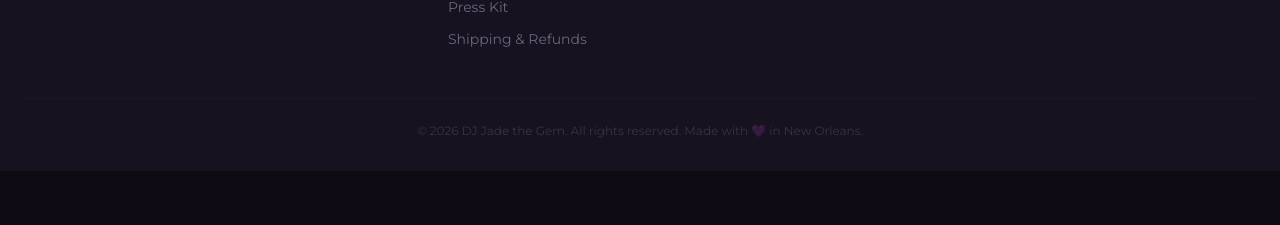
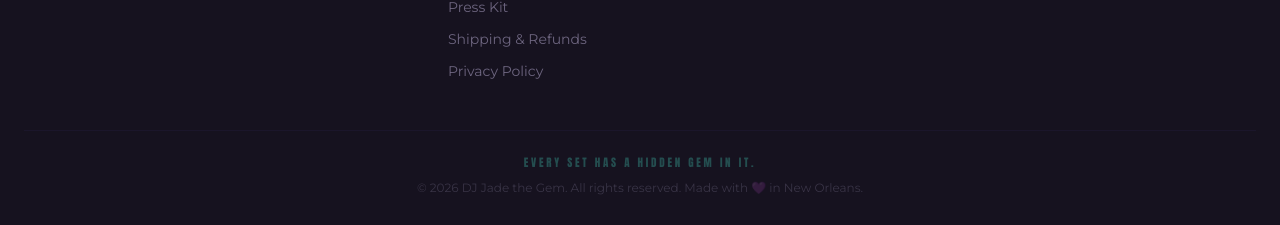
Before and after one commit to flu-wop/jade-the-gem-dj, a Next.js app: page /admin in a window 1280 px wide. Shown: the part 998-1223 px from the top of the page. Before the commit the page ends 1169 px from the top, so only its background shows below. Built offline with nearby package versions, Linux system fonts and the light colour scheme; no server answers; the database is empty.

Commit message:
feat: add on-concept footer signature line

```diff
--- a/components/Footer.tsx
+++ b/components/Footer.tsx
@@ -14,6 +14,7 @@ const pages = [
   { href: "/bookings", label: "Bookings"  },
   { href: "/press",    label: "Press Kit" },
   { href: "/refund-shipping", label: "Shipping & Refunds" },
+  { href: "/privacy", label: "Privacy Policy" },
 ];
 
 export default function Footer() {
@@ -80,8 +81,13 @@ export default function Footer() {
         </div>
 
         {/* Bottom bar */}
-        <div className="border-t border-plum/10 pt-6 text-center font-body text-xs text-mist/20">
-          © {new Date().getFullYear()} DJ Jade the Gem. All rights reserved. Made with 💜 in New Orleans.
+        <div className="border-t border-plum/10 pt-6 text-center">
+          <p className="font-sub text-[11px] tracking-[0.25em] uppercase text-jade-light/40 mb-2">
+            Every set has a hidden gem in it.
+          </p>
+          <p className="font-body text-xs text-mist/20">
+            © {new Date().getFullYear()} DJ Jade the Gem. All rights reserved. Made with 💜 in New Orleans.
+          </p>
         </div>
       </div>
     </footer>
```
